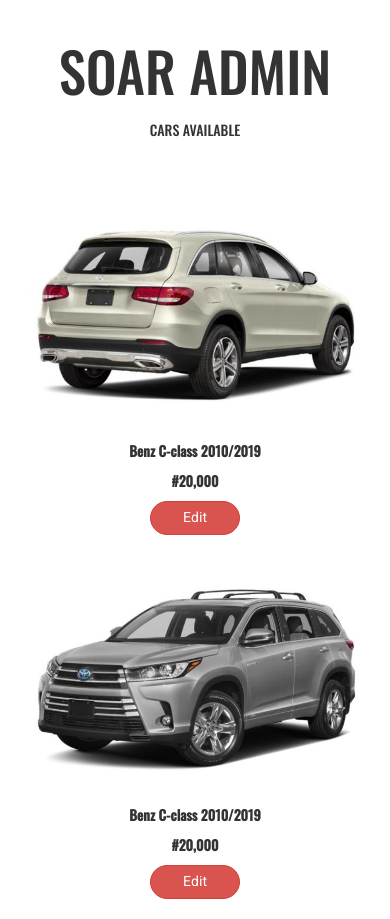
After one commit to s3un/houlage, a Django app: a page that uses templates/Admin/editcars.html in a window 390 px wide. The commit adds this page. Shown: the top 919 px of the page. Run offline with Django 3.2, Linux system fonts and the light colour scheme; some libraries are stand-ins or nearby versions; some web fonts are replaced.

Commit message:
create edit cars

```diff
--- a/Home/views.py
+++ b/Home/views.py
@@ -77,7 +77,7 @@ def dashboard(request):
 
 def auto_admin(request):
 	template="Home/admin.html"
-	automobiles = AutoMobile.objects.all()
+	automobiles = AutoMobile.objects.all().count()
 	users = CustomUser.objects.all().count()
 	orders = order.objects.all().count()
 	locations=Locations.objects.all()
--- a/Transport/urls.py
+++ b/Transport/urls.py
@@ -16,6 +16,7 @@ urlpatterns = [
     url(r'^Auto_detail/(?P<pk>\d+)/$', views.Auto_details, name='auto_details'),
     url(r'^order-approve/$', views.Approve_Order, name='approve_order'),
     url(r'^order-cancel/$', views.Cancel_Order, name='cancel_order'),
+    url(r'^edit-cars/$', views.Edit_cars, name='edit_cars'),
 
 ]
 urlpatterns+=staticfiles_urlpatterns()
--- a/Transport/views.py
+++ b/Transport/views.py
@@ -145,3 +145,7 @@ def Cancel_Order(request):
 	Order.status=status
 	Order.save()
 	return render(request,template)
+
+def Edit_cars(request):
+	template="Admin/editcars.html"
+	return render(request,template)
--- /dev/null
+++ b/templates/Admin/editcars.html
@@ -0,0 +1,178 @@
+{% extends 'Home/signbase.html'%}
+
+{% block content%}
+<body>
+<div class="container">
+    <div class="row">
+        <div class="col-md-12">
+            <div class="col-md-4">
+
+            </div>
+
+            <div class="col-md-4">
+                <center><div class="adheader"><p>SOAR ADMIN</p></div></center>
+                <center><p>CARS AVAILABLE</p></center>
+            </div>
+
+            <div class="col-md-4">
+
+            </div>
+        </div>
+    </div>
+</div>
+
+<div class="container-fluid justa">
+    <div class="row">
+        <div class="col-md-8">
+            <div class="col-md-4">
+                <div class="cf">
+                    <img class="bottom" src="img/benzolin.jpg" />
+                    <img class="top" src="img/suvback.jpg" />
+                </div>
+                <div class="carname">
+                    <p>Benz C-class 2010/2019</p>
+                </div>
+                <div class="carname">
+                    <p>#20,000</p>
+                </div>
+                <center><button type="button" class="btn carbutton btn-danger" data-toggle="modal" data-target="#exampleModalLong">Edit</button></center>
+                <div class="modal fade" id="exampleModalLong" tabindex="-1" role="dialog" aria-labelledby="exampleModalLongTitle" aria-hidden="true">
+                        <div class="modal-dialog" role="document">
+                        <div class="modal-content">
+                            <div class="modal-header">
+                            <p class="modal-title" id="exampleModalLongTitle">Benz C-class 2010/2019</p>
+                            <button type="button" class="close" data-dismiss="modal" aria-label="Close">
+                                <span aria-hidden="true">&times;</span>
+                            </button>
+                            </div>
+                            <div class="modal-body">
+                                <form>
+                                    <div class="form-group adminform">
+                                            <center><label>Quantity</label></center>
+                                            <select class="form-control">
+                                                <option></option>
+                                                <option>Available</option>
+                                                <option>Non</option>
+
+                                            </select>
+                                    </div>
+
+                                    <div class="form-group">
+                                        <center><label>Price</label></center>
+                                        <input class="form-control" type="text" placeholder="#20,000">
+                                    </div>
+                                </form>
+                            </div>
+                            <div class="modal-footer">
+                                <button type="button" class="btn btn-secondary" data-dismiss="modal">Remove</button>
+                                <button type="button" class="btn btn-primary" data-dismiss="modal">Save changes</button>
+                            </div>
+                        </div>
+                        </div>
+                </div>
+            </div>
+
+            <div class="col-md-4">
+                    <div class="cf">
+                        <img class="bottom" src="img/toyota.jpg" />
+                        <img class="top" src="img/toyotaback.jpg" />
+                    </div>
+                    <div class="carname">
+                        <p>Benz C-class 2010/2019</p>
+                    </div>
+                    <div class="carname">
+                        <p>#20,000</p>
+                    </div>
+
+                    <center><button type="button" class="btn carbutton btn-danger" data-toggle="modal" data-target="#exampleModalLong">Edit</button></center>
+                    <div class="modal fade" id="exampleModalLong" tabindex="-1" role="dialog" aria-labelledby="exampleModalLongTitle" aria-hidden="true">
+                            <div class="modal-dialog" role="document">
+                            <div class="modal-content">
+                                <div class="modal-header">
+                                <p class="modal-title" id="exampleModalLongTitle">Benz C-class 2010/2019</p>
+                                <button type="button" class="close" data-dismiss="modal" aria-label="Close">
+                                    <span aria-hidden="true">&times;</span>
+                                </button>
+                                </div>
+                                <div class="modal-body">
+                                    <form>
+                                        <div class="form-group adminform">
+                                                <center><label>Quantity</label></center>
+                                                <select class="form-control">
+                                                    <option></option>
+                                                    <option>Available</option>
+                                                    <option>Non</option>
+
+                                                </select>
+                                        </div>
+
+                                        <div class="form-group">
+                                            <center><label>Price</label></center>
+                                            <input class="form-control" type="text" placeholder="#20,000">
+                                        </div>
+                                    </form>
+                                </div>
+                                <div class="modal-footer">
+                                    <button type="button" class="btn btn-secondary" data-dismiss="modal">Remove</button>
+                                    <button type="button" class="btn btn-primary" data-dismiss="modal">Save changes</button>
+                                </div>
+                            </div>
+                            </div>
+                    </div>
+            </div>
+
+            <div class="col-md-4">
+                    <div class="cf">
+                        <img class="bottom" src="img/whitpickup.jpg" />
+                        <img class="top" src="img/pickupback.jpg" />
+                    </div>
+                    <div class="carname">
+                        <p>Benz C-class 2010/2019</p>
+                    </div>
+                    <div class="carname">
+                        <p>#20,000</p>
+                    </div>
+
+                    <center><button type="button" class="btn carbutton btn-danger" data-toggle="modal" data-target="#exampleModalLong">Edit</button></center>
+                     <!-- Modal -->
+                    <div class="modal fade" id="exampleModalLong" tabindex="-1" role="dialog" aria-labelledby="exampleModalLongTitle" aria-hidden="true">
+                            <div class="modal-dialog" role="document">
+                            <div class="modal-content">
+                                <div class="modal-header">
+                                <p class="modal-title" id="exampleModalLongTitle">Benz C-class 2010/2019</p>
+                                <button type="button" class="close" data-dismiss="modal" aria-label="Close">
+                                    <span aria-hidden="true">&times;</span>
+                                </button>
+                                </div>
+                                <div class="modal-body">
+                                    <form>
+                                        <div class="form-group adminform">
+                                                <center><label>Quantity</label></center>
+                                                <select class="form-control">
+                                                    <option></option>
+                                                    <option>Available</option>
+                                                    <option>Non</option>
+
+                                                </select>
+                                        </div>
+
+                                        <div class="form-group">
+                                            <center><label>Price</label></center>
+                                            <input class="form-control" type="text" placeholder="#20,000">
+                                        </div>
+                                    </form>
+                                </div>
+                                <div class="modal-footer">
+                                    <button type="button" class="btn btn-secondary" data-dismiss="modal">Remove</button>
+                                    <button type="button" class="btn btn-primary" data-dismiss="modal">Save changes</button>
+                                </div>
+                            </div>
+                            </div>
+                    </div>
+            </div>
+        </div>
+    </div>
+</div>
+
+</body>
+{% endblock%}
```
Also changed, not shown: templates/Cart/Checkout.html (+57 -22 lines), templates/Home/admin.html (+3 -37 lines), templates/Transport/auto_detail.html (+9 -0 lines).
